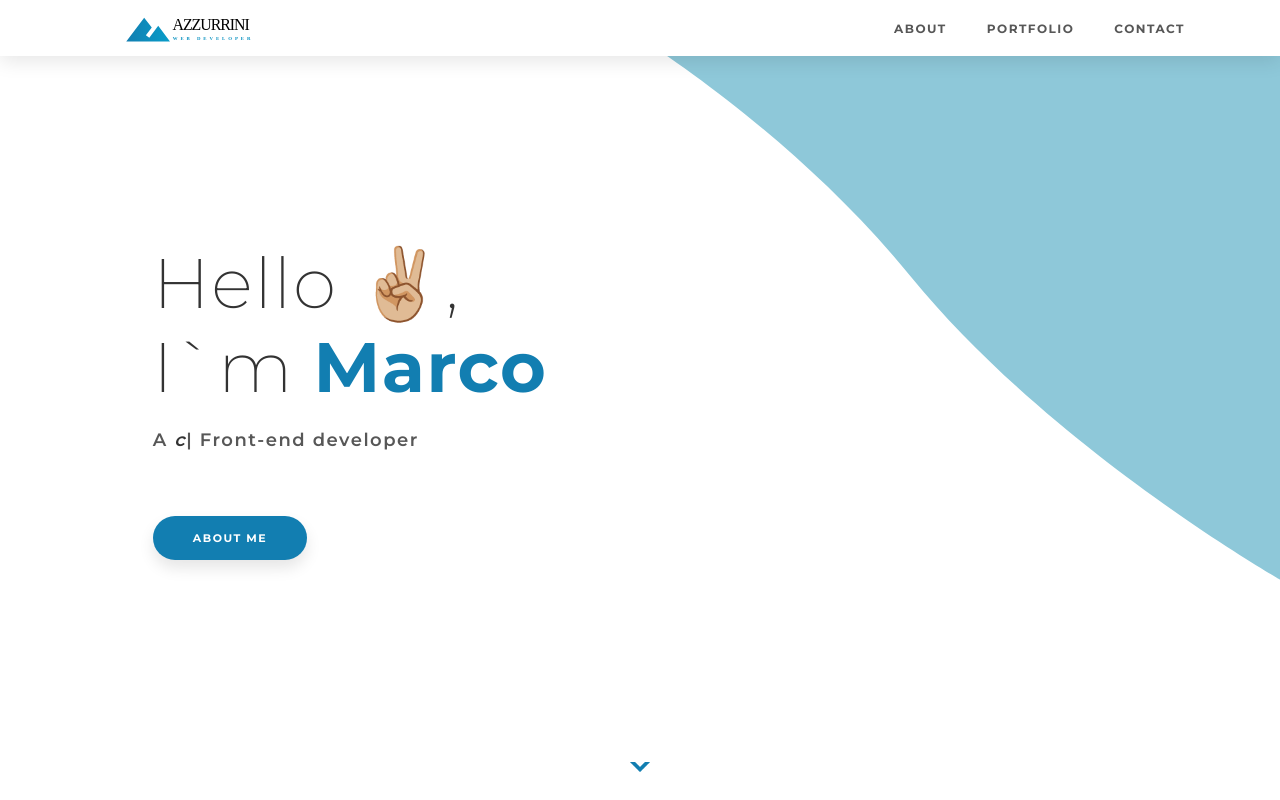
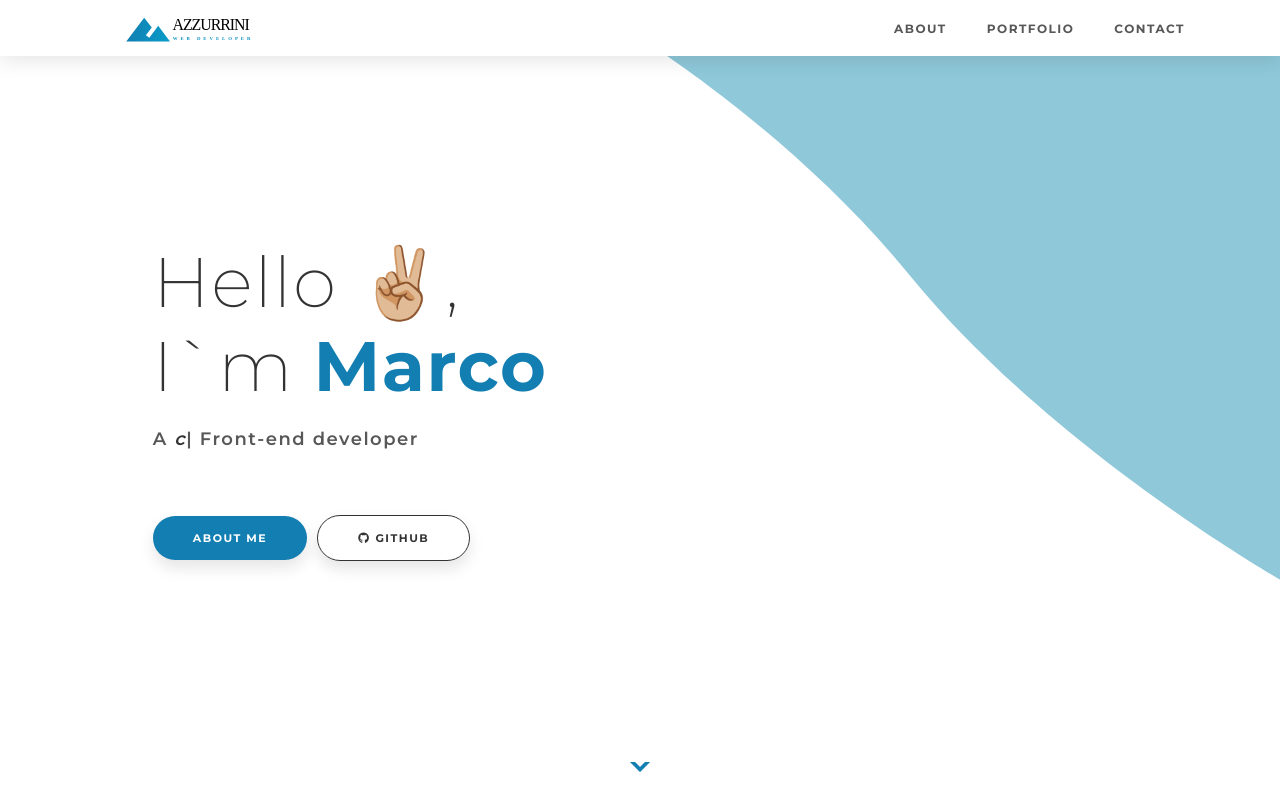
Before and after one commit to marcoazzurrini/portfolio, a website with bundled scripts: page index.html in a window 1280 px wide. Shown: the top 800 px of the page. Built offline with nearby package versions, Linux system fonts and the light colour scheme.

Commit message:
add header github button

```diff
--- a/index.html
+++ b/index.html
@@ -36,7 +36,10 @@
             <div class="header-content">
                 <h1 class="header-title">Hello ✌🏼, <br> I`m <span class="header-title--blue">Marco</span></h1>
                 <h2 class="header-hero">A <span id="typed" class="header-hero--black"></span> Front-end developer</h2>
-                <div class="btn-lg"><a href="#about">ABOUT ME</a></div>
+                <div class="header-btns">
+                    <div class="btn-lg"><a href="#about">ABOUT ME</a></div>
+                    <div class="btn-lg--outline"><a alt="_blank" href="https://github.com/marcoazzurrini"><i class="fab fa-github" aria-hidden="true"></i>GITHUB</a></div>
+                </div>
             </div>
         </div>
         <svg class="header-branding" viewBox="0 0 1920 1080" preserveAspectRatio="none">
--- a/scss/components/_buttons.scss
+++ b/scss/components/_buttons.scss
@@ -7,6 +7,7 @@
     display: inline-block;
     transition: all .25s;
     margin-top: 6.5rem;
+    cursor: pointer;
 
     a {
         color: $white;
@@ -19,6 +20,34 @@
     }
 }
 
+
+.btn-lg--outline {
+    padding: 1.5rem 4rem;
+    border-radius: 10rem;
+    box-shadow: $btn-lg-shadow;
+    font-size: 1.1rem;
+    display: inline-block;
+    transition: all .25s;
+    margin-top: 6.5rem;
+    border: solid 1px $dark-grey;
+    cursor: pointer;
+    margin-left: 1rem;
+
+    a {
+        color: $dark-grey;
+        font-weight: $font-weight-bold;
+    }
+
+    &:hover {
+        margin-top: 5.85rem;
+        margin-bottom: .75rem;
+    }
+
+    i {
+        margin-right: .5rem;
+        display: inline-block;
+    }
+}
 
 .btn-sm {
     color: #fff;
--- a/scss/layout/_header.scss
+++ b/scss/layout/_header.scss
@@ -40,6 +40,10 @@
         @media only screen and (max-width: $mobile) {
             @include header-hero-size;
         }
+    }
+
+    &-btns {
+        @include flexy(flex-start, center);
     }
 
     .chevron-down {
--- a/scss/states/_mobile.scss
+++ b/scss/states/_mobile.scss
@@ -23,7 +23,7 @@
 @mixin project-image-width {
     width: 90%;
     margin: auto;
-    margin-bottom: 2.5rem;
+    margin-bottom: 5rem;
 }
 
 @mixin project-details {
--- a/scss/utilities/_config.scss
+++ b/scss/utilities/_config.scss
@@ -25,4 +25,4 @@ $rotate-anticlock       : rotate(-5deg);
 $rotate-clockwise       : rotate(5deg);
 
 // BREAKPOINTS
-$mobile                 : 768px;
+$mobile                 : 1068px;
```
Also changed, not shown: css/main.css, 1 other file.
